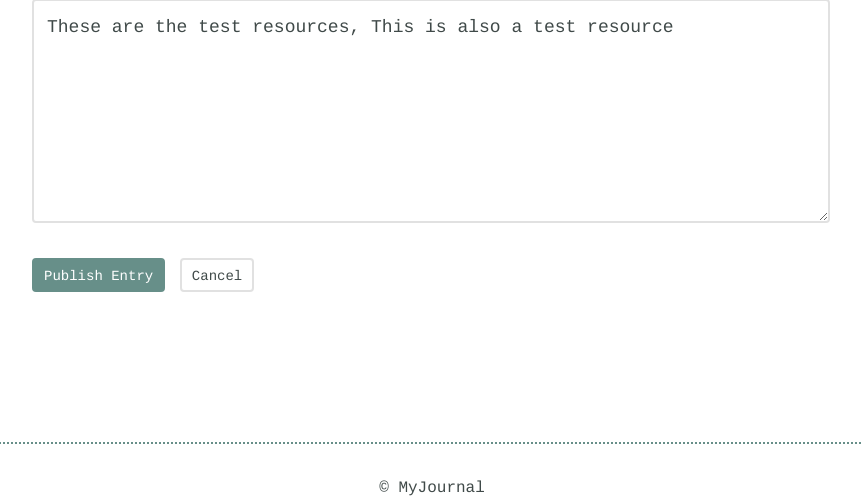
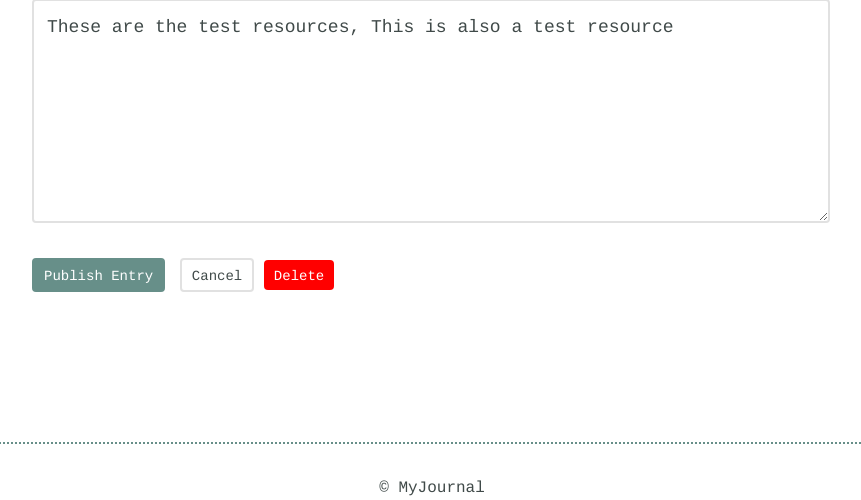
Before and after one commit to AlexEastwood/Techdegree-Project-5, a Flask app: page /entries/3/edit in a window 1280 px wide. Shown: the part 821-1321 px from the top of the page, without its empty margins (208-1069 px from the left). Run offline with Flask 2, Linux system fonts and the light colour scheme.

Commit message:
Added delete button to edit.html

```diff
--- a/Learning Journal/app.py
+++ b/Learning Journal/app.py
@@ -42,15 +42,18 @@ def detailed_entry(entry_id):
 def edit_entry(entry_id):
     entry = models.Entry.get(models.Entry.entry_id==entry_id)
     form = forms.NewEntry()
-    if form.validate_on_submit():
-        entry.title = form.title.data
-        entry.date = form.date.data
-        entry.time_spent = form.time_spent.data
-        entry.learned = form.learned.data
-        entry.resources = form.resources.data
-        entry.save()
-        flash("Saved Entry", "success")
-        return redirect(url_for("index"))
+    if request.method == 'POST':
+        if request.form["button"] == "Delete":
+            entry.delete_instance()
+            return redirect(url_for('index'))
+        elif form.validate_on_submit():
+            entry.title = form.title.data
+            entry.date = form.date.data
+            entry.time_spent = form.time_spent.data
+            entry.learned = form.learned.data
+            entry.resources = form.resources.data
+            entry.save()
+            return redirect(url_for("index"))
     return render_template("edit.html", entry=entry, form=form)
 
 @app.route("/entries/<int:id>/delete")
--- a/Learning Journal/templates/edit.html
+++ b/Learning Journal/templates/edit.html
@@ -17,8 +17,9 @@
                 <textarea id="learned" name="learned" required="">{{entry.learned}}</textarea>
                 <label for="resources-to-remember">{{form.resources.label}}</label>
                 <textarea id="resources" name="resources" required="">{{entry.resources}}</textarea>
-                <input type="submit" value="Publish Entry" class="button">
+                <input type="submit" name="button" value="Publish Entry" class="button">
                 <a href="{{url_for('index')}}" class="button button-secondary">Cancel</a>
+                <input style="background:red;border:red" type="submit" name="button" value="Delete" class="button">
             </form>
         </div>
     </div>
```
Also changed, not shown: Learning Journal/journal.db.
